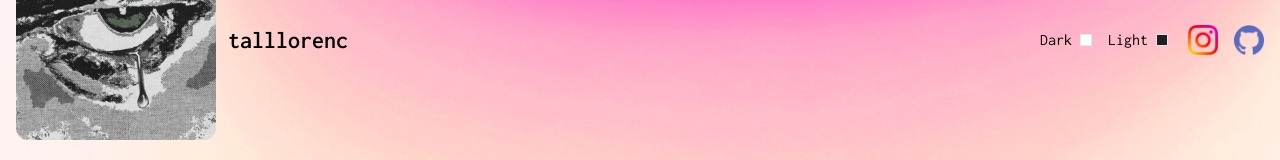
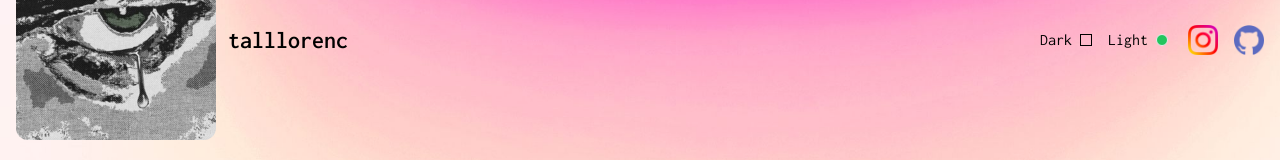
Before and after one commit to talllorenc/portfolio, a Next.js app: page / in a window 1280 px wide. Shown: the top 160 px of the page. Built offline with nearby package versions, Linux system fonts and the light colour scheme.

Commit message:
Redesign Theme Switcher

```diff
--- a/src/app/providers.js
+++ b/src/app/providers.js
@@ -12,5 +12,5 @@ export default function Providers({ children }) {
   if (!mounted) {
     return <>{children}</>;
   }
-  return <ThemeProvider attribute="class" enableSystem defaultTheme="system" disableTransitionOnChange>{children}</ThemeProvider>;
+  return <ThemeProvider attribute="class" defaultTheme="light" disableTransitionOnChange>{children}</ThemeProvider>;
 }
--- a/src/components/ThemeSwitcher/ThemeSwitcher.js
+++ b/src/components/ThemeSwitcher/ThemeSwitcher.js
@@ -19,11 +19,11 @@ const ThemeSwitcher = () => {
     <div className="bg-transparent flex flex-col in:flex-row in:gap-4 in:items-center">
       <button onClick={() => setTheme("dark")} className="flex items-center gap-2 justify-between transition duration-300 easy-in-out hover:opacity-70">
         Dark
-        <div className={`w-3 h-3 border ${theme === "dark" ? "bg-white" : "bg-white"}`}></div>
+        <div className={`w-3 h-3 border ${theme === "dark" ? "bg-green-500 rounded-full" : "bg-inherit border-black"}`}></div>
       </button>
       <button onClick={() => setTheme("light")} className="flex items-center gap-2 justify-between transition duration-300 easy-in-out hover:opacity-70">
         Light
-        <div className={`w-3 h-3 border ${theme === "light" ? "bg-[#1f1f1f]" : "bg-[#1f1f1f]"}`}></div>
+        <div className={`w-3 h-3 border ${theme === "light" ? "bg-green-500 rounded-full" : "bg-inherit"}`}></div>
       </button>
     </div>
   );
```
